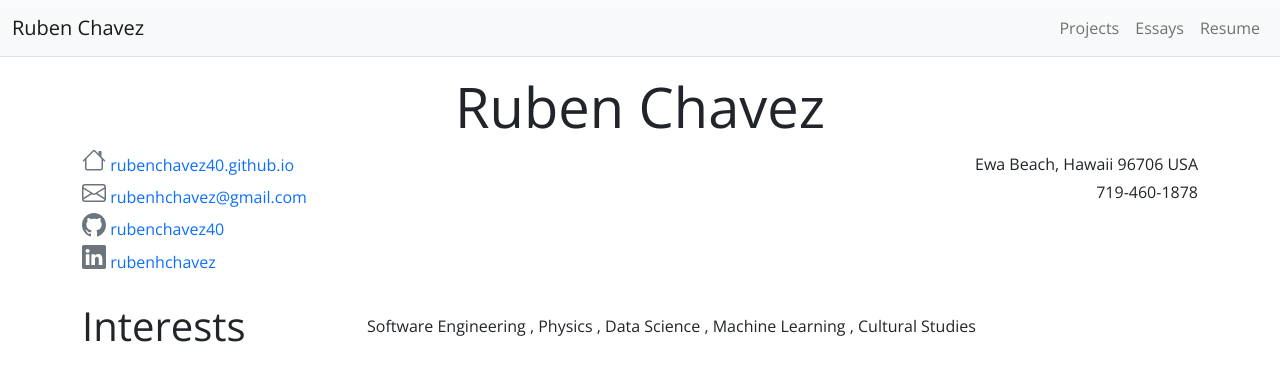
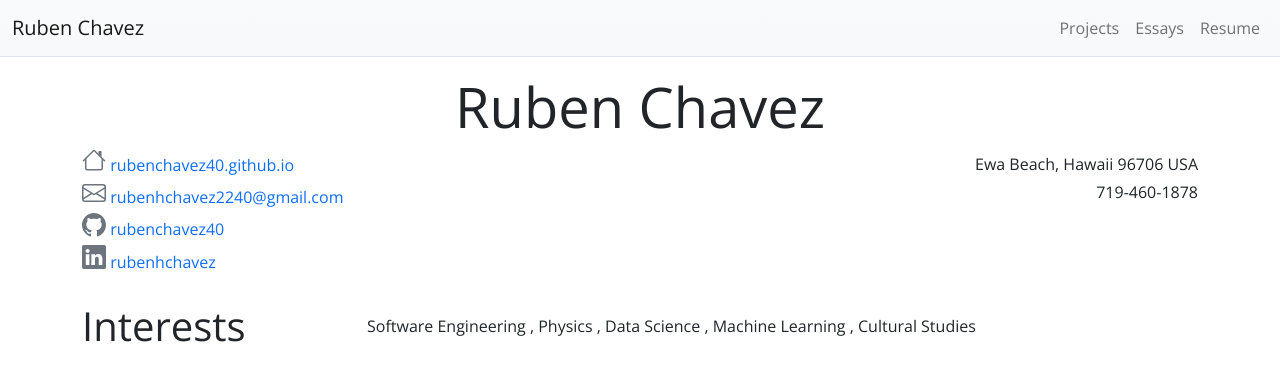
Before and after one commit to rubenchavez40/rubenchavez40.github.io, a Jekyll site: the page built from resume.html, in a window 1280 px wide. Shown: the top 377 px of the page. Built offline with Jekyll 4.4.1, drawn with Linux system fonts in a browser that asks for light colours.

Commit message:
Update bio.json

```diff
--- a/_data/bio.json
+++ b/_data/bio.json
@@ -3,14 +3,14 @@
     "name": "Ruben Chavez",
     "label": "Student",
     "picture": "https://github.com/rubenchavez40.png",
-    "email": "rubenhchavez@gmail.com",
+    "email": "rubenhchavez2240@gmail.com",
     "phone": "719-460-1878",
     "website": "https://rubenchavez40.github.io",
     "summary": "I am studying for a B.S. in Computer Science in the Department of Information and Computer Sciences at the University of Hawaii. I expect to graduate in Spring, 2027.",
     "location": { "address": "", "postalCode": "96706", "city": "Ewa Beach", "countryCode": "USA", "region": "Hawaii" },
     "profiles": [
       { "network": "github", "username": "rubenchavez40", "url": "http://github.com/rubenchavez40" },
-      { "network": "linkedin", "username": "rubenhchavez", "url": "https://www.linkedin.com/in/rubenhchavez" },
+      { "network": "linkedin", "username": "rubenhchavez", "url": "https://www.linkedin.com/in/rubenhchavez" }
     ]
   },
   "interests": [
```
